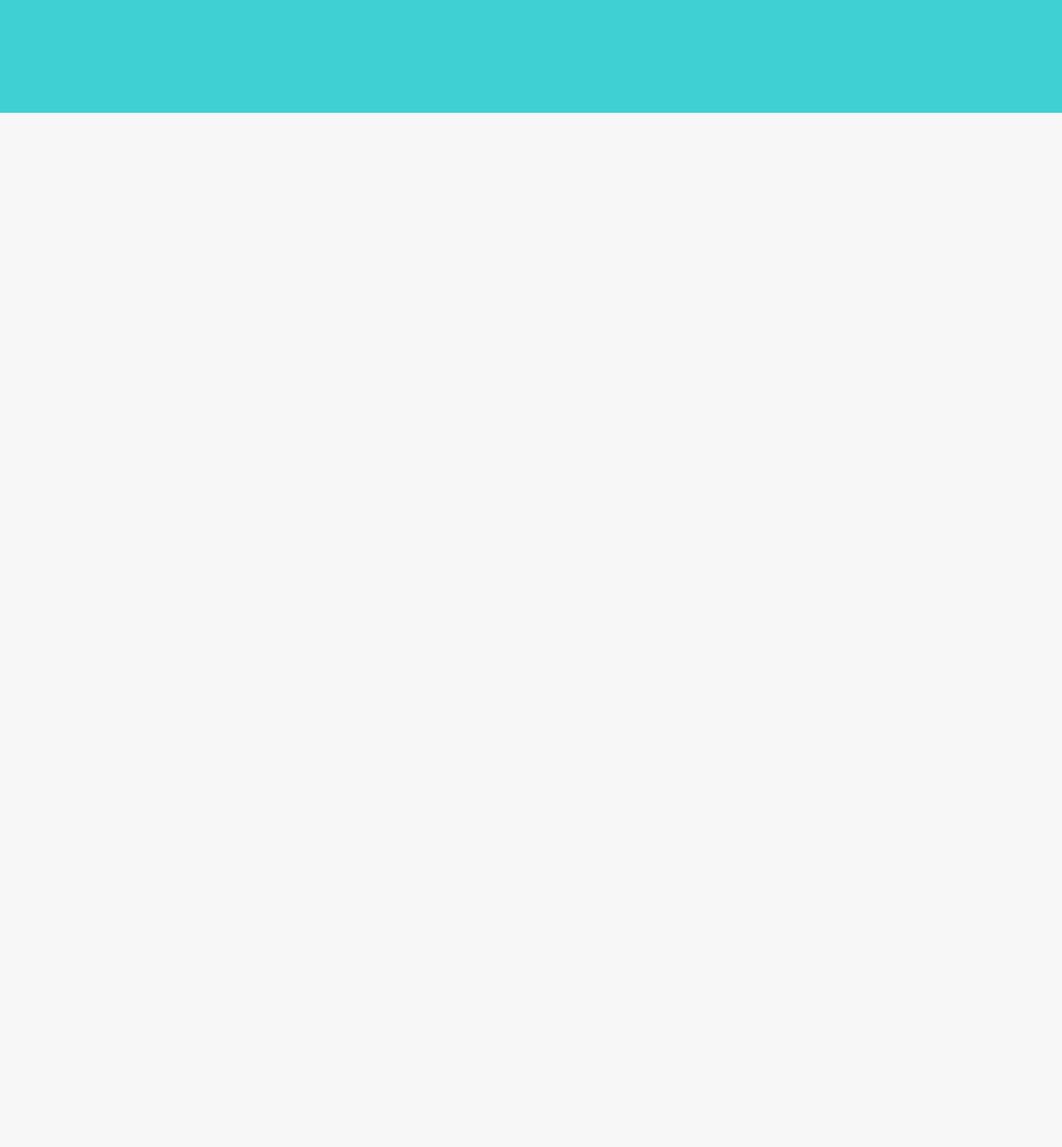
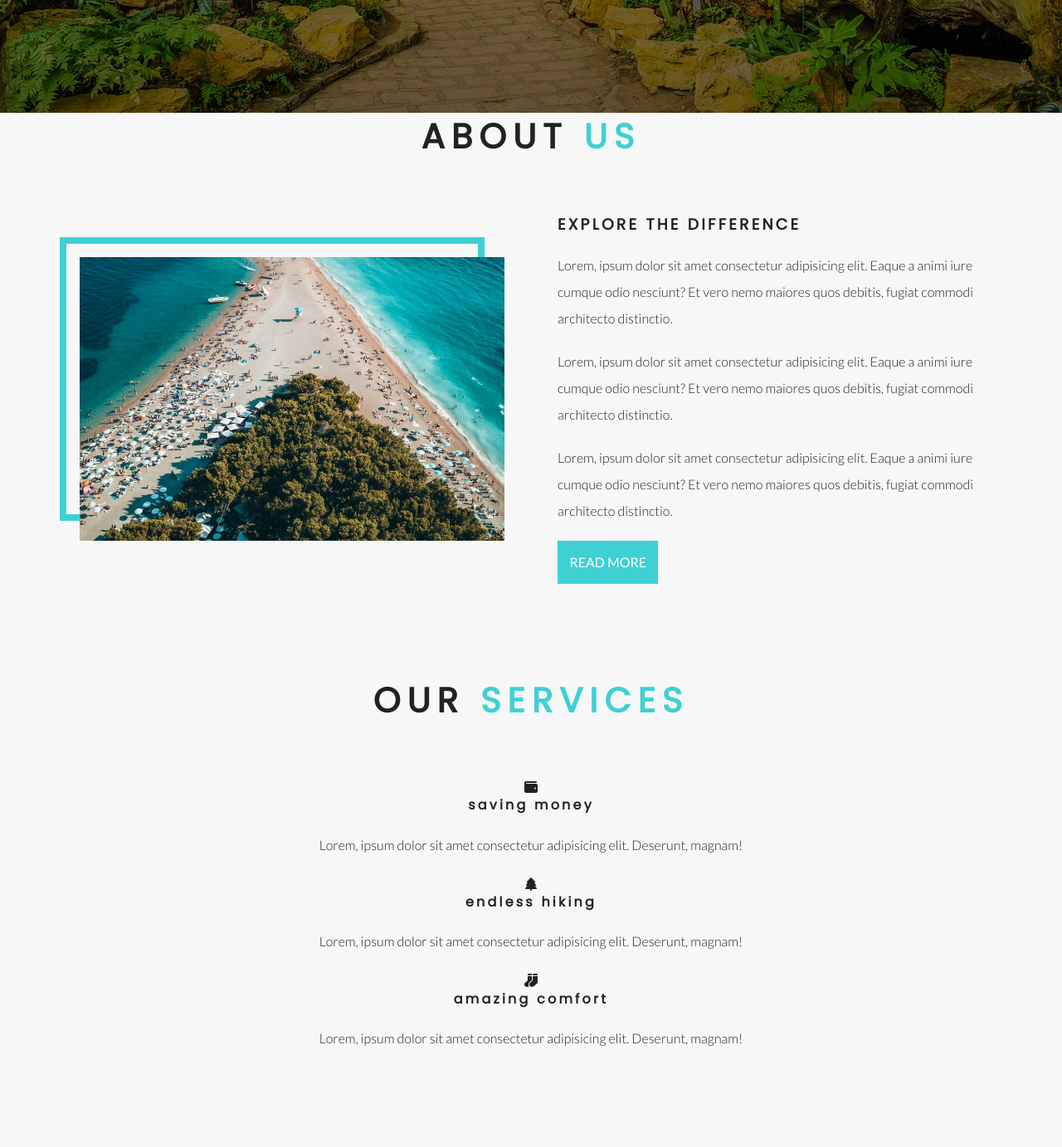
Before and after one commit to florencegogovor/TourCompany, a plain HTML site: page tour.html in a window 1280 px wide. Shown: the part 664-2047 px from the top of the page at 83% size. Before the commit the page ends 800 px from the top, so only its background shows below. Drawn offline with Linux system fonts and the light colour scheme.

Commit message:
update about session

```diff
--- a/css/tour.css
+++ b/css/tour.css
@@ -67,34 +67,150 @@ a {
   text-decoration: none;
 }
 
+.btn-white {
+  text-transform: uppercase;
+  letter-spacing: var(--mainSpacing);
+  color: var(--mainWhite);
+  border: 2px solid var(--mainWhite);
+  padding: 0.9rem;
+  display: inline-block;
+  transition: var(--mainTransition);
+  cursor: pointer;
+}
+.btn-white:hover {
+  background: var(--mainWhite);
+  color: var(--primaryColor);
+  font-weight: 600;
+}
+/* button primary */
+.btn-primary {
+  color: var(--mainWhite);
+  background: var(--primaryColor);
+  border-color: var(--primaryColor);
+  text-transform: uppercase;
+  padding: 0.9rem;
+  display: inline-block;
+  cursor: pointer;
+}
+.btn-primary:hover {
+  background: transparent;
+  color: var(--primaryColor);
+}
 /* more global styles */
-
+/* section */
+.section {
+  padding: 5rem 0;
+}
+/* title */
+.title-wrapper {
+  margin-bottom: 2rem;
+}
+.title {
+  text-align: center;
+  text-transform: uppercase;
+  font-size: 2.6rem;
+  letter-spacing: 0.5rem;
+}
+.subtitle {
+  color: var(--primaryColor);
+}
+/* section center */
+.section-center {
+  width: 85vw;
+  margin: 4rem auto 2rem auto;
+  max-width: 1170px;
+}
 /* ***************** End global styles***************** */
 
 /* ***************** navbar ***************** */
 /* *****************End navbar ***************** */
 /* ***************** hero ***************** */
-.hero{
+.hero {
   min-height: 100vh;
   background: var(--primaryColor);
   display: flex;
   justify-content: center;
   align-items: center;
 }
-.hero-title{
+.hero-title {
   text-transform: uppercase;
   margin-bottom: 2rem;
   letter-spacing: 0.4rem;
 }
-.hero-banner{
+.hero-banner {
   text-align: center;
   color: var(--mainWhite);
   padding: 0 2rem;
 }
-.hero-text{
+.hero-text {
   width: 85%;
   margin: 0 auto;
   letter-spacing: var(--mainSpacing);
   font-weight: 400;
+  margin-bottom: 0.4rem;
+}
+@media screen and (min-width: 768px) {
+  .hero {
+    background: linear-gradient(rgba(0, 0, 0, 0.2), rgba(0, 0, 0, 0.6)),
+      url("../tourImages/main-bcg.jpg") center/cover no-repeat fixed;
+  }
+  .hero-title {
+    font-size: 4.5rem;
+  }
+  .hero-text {
+    width: 70%;
+    font-size: 1.4rem;
+  }
 }
 /* *****************End hero ***************** */
+/* *****************about  ***************** */
+.about {
+  background: var(--mainWhite);
+}
+.about-img,
+.about-info {
+  margin-bottom: 4rem;
+}
+.about-info h3 {
+  text-transform: uppercase;
+}
+@media screen and (min-width: 992px) {
+  .about-center {
+    display: flex;
+    justify-content: space-between;
+  }
+  .about-img,
+  .about-info {
+    flex: 0 0 calc(50% - 2rem);
+    margin-bottom: 0;
+    align-self: center;
+  }
+}
+@media screen and (min-width: 1170px) {
+  .about-img::before {
+    content: "";
+    position: absolute;
+    width: 100%;
+    height: 100%;
+    border: 0.5rem solid var(--primaryColor);
+    top: -1.5rem;
+    left: -1.5rem;
+    /*  we can remove .about-photo style to use z-index */
+    /* z-index: -1; */
+  }
+  .about-img {
+    position: relative;
+  }
+
+  .about-photo {
+    position: relative;
+  }
+}
+/* *****************************End about******************************* */
+/* **************************** services******************************* */
+.services {
+  text-align: center;
+  margin-bottom: 3rem;
+}
+
+/* *****************************End services******************************* */
--- a/tour.html
+++ b/tour.html
@@ -26,7 +26,7 @@
       <nav></nav>
       <div class="hero">
         <div class="hero-banner">
-          <h1 class="her-title">continue exploring</h1>
+          <h1 class="hero-title">continue exploring</h1>
           <p class="hero-text">
             Lorem ipsum dolor sit amet consectetur adipisicing elit. Placeat ad
             error sunt et dolore itaque culpa mollitia!
@@ -37,7 +37,85 @@
     </header>
 
     <!-- End header -->
+    <!-- about session -->
+    <session class="section about" id="about">
+      <!-- title -->
+      <div class="title-wrapper">
+        <h2 class="title">about <span class="subtitle"> us</span></h2>
+      </div>
+      <!-- End title -->
+      <!-- about image -->
+      <div class="about-center section-center">
+        <article class="about-img">
+          <img
+            src="tourImages/beach-about.jpg"
+            class="about-photo"
+            alt="awesome-beach"
+          />
+        </article>
+        <!-- about info -->
+        <article class="about-info">
+          <h3>explore the difference</h3>
+          <p>
+            Lorem, ipsum dolor sit amet consectetur adipisicing elit. Eaque a
+            animi iure cumque odio nesciunt? Et vero nemo maiores quos debitis,
+            fugiat commodi architecto distinctio.
+          </p>
+          <p>
+            Lorem, ipsum dolor sit amet consectetur adipisicing elit. Eaque a
+            animi iure cumque odio nesciunt? Et vero nemo maiores quos debitis,
+            fugiat commodi architecto distinctio.
+          </p>
+          <p>
+            Lorem, ipsum dolor sit amet consectetur adipisicing elit. Eaque a
+            animi iure cumque odio nesciunt? Et vero nemo maiores quos debitis,
+            fugiat commodi architecto distinctio.
+          </p>
+          <a href="#" class="btn-primary"> read more</a>
+        </article>
+      </div>
+    </session>
 
-    <!-- <i class="fas fa-home fa-5"></i> -->
+    <!--End  about session -->
+    <!-- services section -->
+    <section class="section services" id="services">
+      <!-- title -->
+      <div class="title-wrapper">
+        <h2 class="title">Our <span class="subtitle"> Services</span></h2>
+      </div>
+      <!-- End title -->
+      <!-- section-center -->
+      <div class="section-center services-center">
+        <!-- single service -->
+        <article class="service">
+          <span class="service-icon">
+            <i class="fa fa-wallet fa-fw"></i></span>
+            <div class="service-icon">
+              <h4 class="service-title"> saving money</h4>
+              <p class="service-text"> Lorem, ipsum dolor sit amet consectetur adipisicing elit. Deserunt, magnam!</p>
+            </div>
+            <!-- single service -->
+                <!-- single service -->
+        <article class="service">
+          <span class="service-icon">
+            <i class="fa fa-tree fa-fw"></i></span>
+            <div class="service-icon">
+              <h4 class="service-title"> endless hiking</h4>
+              <p class="service-text"> Lorem, ipsum dolor sit amet consectetur adipisicing elit. Deserunt, magnam!</p>
+            </div>
+            <!-- single service -->
+                <!-- single service -->
+        <article class="service">
+          <span class="service-icon">
+            <i class="fa fa-socks fa-fw"></i></span>
+            <div class="service-icon">
+              <h4 class="service-title"> amazing comfort</h4>
+              <p class="service-text"> Lorem, ipsum dolor sit amet consectetur adipisicing elit. Deserunt, magnam!</p>
+            </div>
+            <!-- single service -->
+        </article>
+      </div>
+    </section>
+    <!-- End services section -->
   </body>
 </html>
```
Also changed, not shown: tourImages/about.jpg (added), tourImages/beach-about.jpg (added), tourImages/main-bcg.jpg (added).
